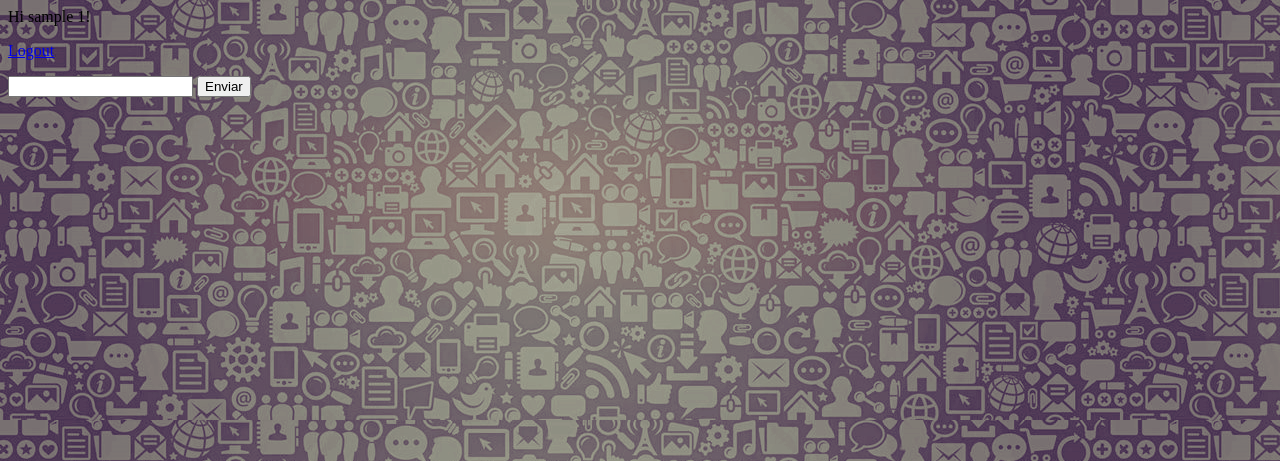
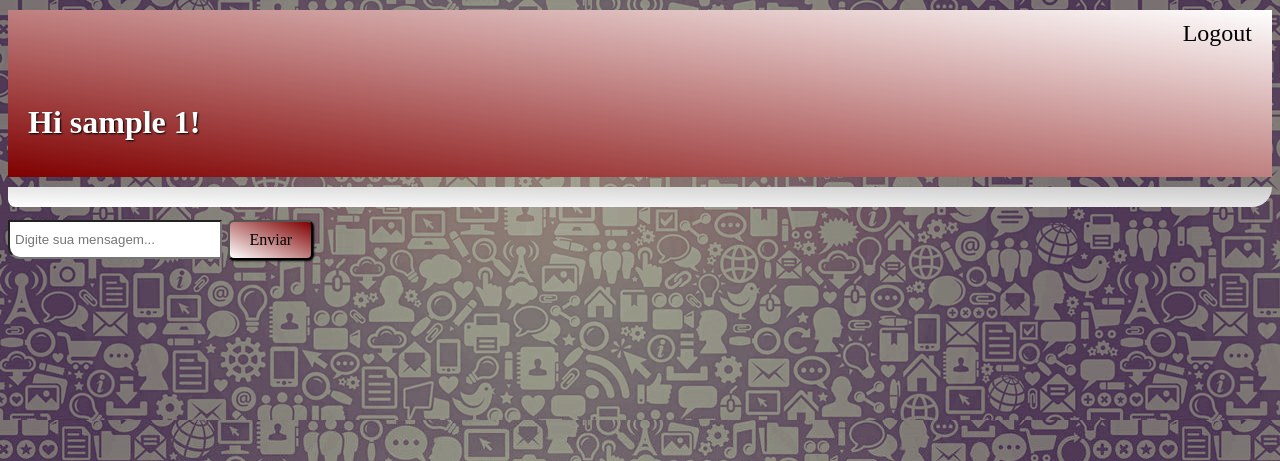
Before and after one commit to patrick-moreira/web-chat, a Django app: page /chat/ in a window 1280 px wide. Shown: the top 461 px of the page. Run offline with Django 3.2, Linux system fonts and the light colour scheme; the visitor is signed in with stand-in values (Sample User, id 1); data comes from the database, SQL or seed files in the repository; data that the repository does not hold is empty; some libraries are stand-ins or nearby versions.

Commit message:
Css adicionado na Home

```diff
--- a/webchatserver/chatapp/static/css/style.css
+++ b/webchatserver/chatapp/static/css/style.css
@@ -67,3 +67,46 @@ h2{
 .container-signup p {
     color: #f00;
 }
+
+/*CHAT*/
+.container-chat{
+    /*background-image: url('../img/header.jpg');*/
+    /*background-color: #333;*/
+    background-image: linear-gradient(to top right, #800000, #fff);
+    font-family: 'Times New Roman', Times, serif;
+}
+.container-chat p{
+    text-align: right;
+    margin: 10px;
+    padding: 10px;
+    font-family: 'Times New Roman', Times, serif;
+}
+.container-chat p a{
+    font-size: 1.5em;
+    color: #000;
+    text-decoration: none;
+}
+#messages-div{
+    background-image: linear-gradient(to bottom left, #ccc, #fff);
+    padding: 10px;
+    font-family: 'Times New Roman', Times, serif;
+    border-radius: 0 0 40px 15px;
+}
+.container-input-btnEnviar{
+    display: flex;
+    margin-top: 1%;
+}
+
+.container-input-btnEnviar #text-field{
+    border-radius: 0 0 0 12px;
+    width: 200px;
+    height: 25px;
+    padding: 5px;
+    margin-right: .5%;
+}
+
+.user-chat{
+    text-align: left;
+    margin: 10px;
+    padding: 10px;
+}
--- a/webchatserver/chatapp/templates/base.html
+++ b/webchatserver/chatapp/templates/base.html
@@ -9,11 +9,12 @@
 
 </head>
 <body>
+  <script src="https://cdn.jsdelivr.net/npm/js-cookie@2/src/js.cookie.min.js"></script>
+  <script src="https://code.jquery.com/jquery-3.1.0.min.js"></script>
   <main>
     {% block content %}
     {% endblock %}
   </main>
-  <script src="https://cdn.jsdelivr.net/npm/js-cookie@2/src/js.cookie.min.js"></script>
-  <script src="https://code.jquery.com/jquery-3.1.0.min.js"></script>
+
 </body>
 </html>
--- a/webchatserver/chatapp/templates/chatapp/home.html
+++ b/webchatserver/chatapp/templates/chatapp/home.html
@@ -3,14 +3,22 @@
 {% block title %}Home{% endblock %}
 
 {% block content %}
+
 {% if user.is_authenticated %}
-    Hi {{ user.username }} {{user.id}}!
-    <p><a href="{% url 'chatapp:logout' %}">Logout</a></p>
 
-    <div id="messages-div"> </div>
+    <div>
+        <div class="container-chat">
+            <p><a href="{% url 'chatapp:logout' %}">Logout</a></p>
+            <div class="user-chat"><h2>Hi {{ user.username }} {{user.id}}!</h2></div>
+        </div>
 
-    <input id="text-field" type="text">
-    <button id="send-button" type="submit"> Enviar </button>
+        <div id="messages-div"></div>
+
+        <div class="container-input-btnEnviar">
+            <input id="text-field" type="text" placeholder="Digite sua mensagem...">
+            <button id="send-button" type="submit" class="btns"> Enviar </button>
+        </div>
+    </div>
 
     <script>
 
```
Also changed, not shown: webchatserver/chatapp/templates/chatapp/private.html (+11 -4 lines), webchatserver/chatapp/static/img/header.jpg (added).
